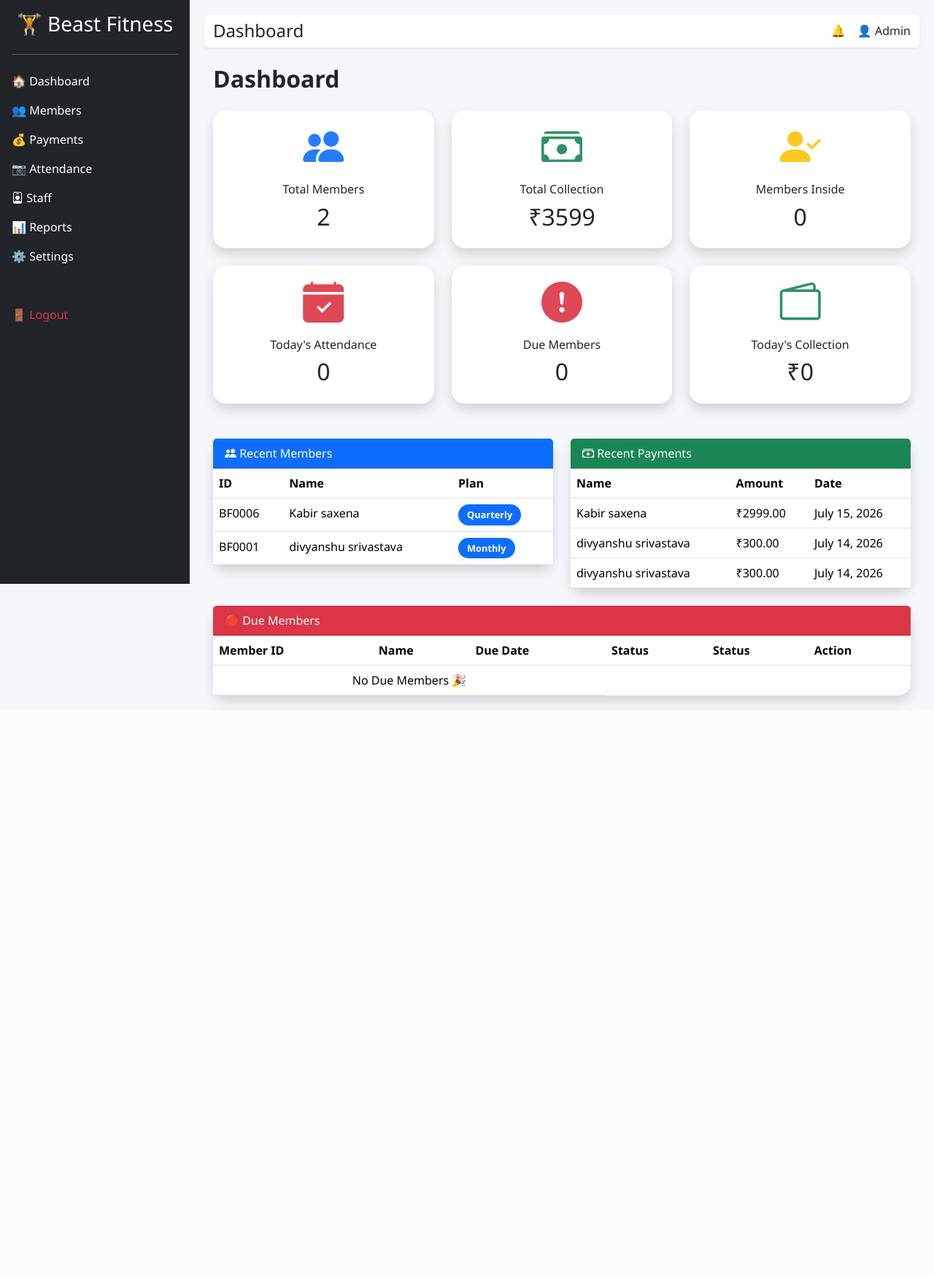
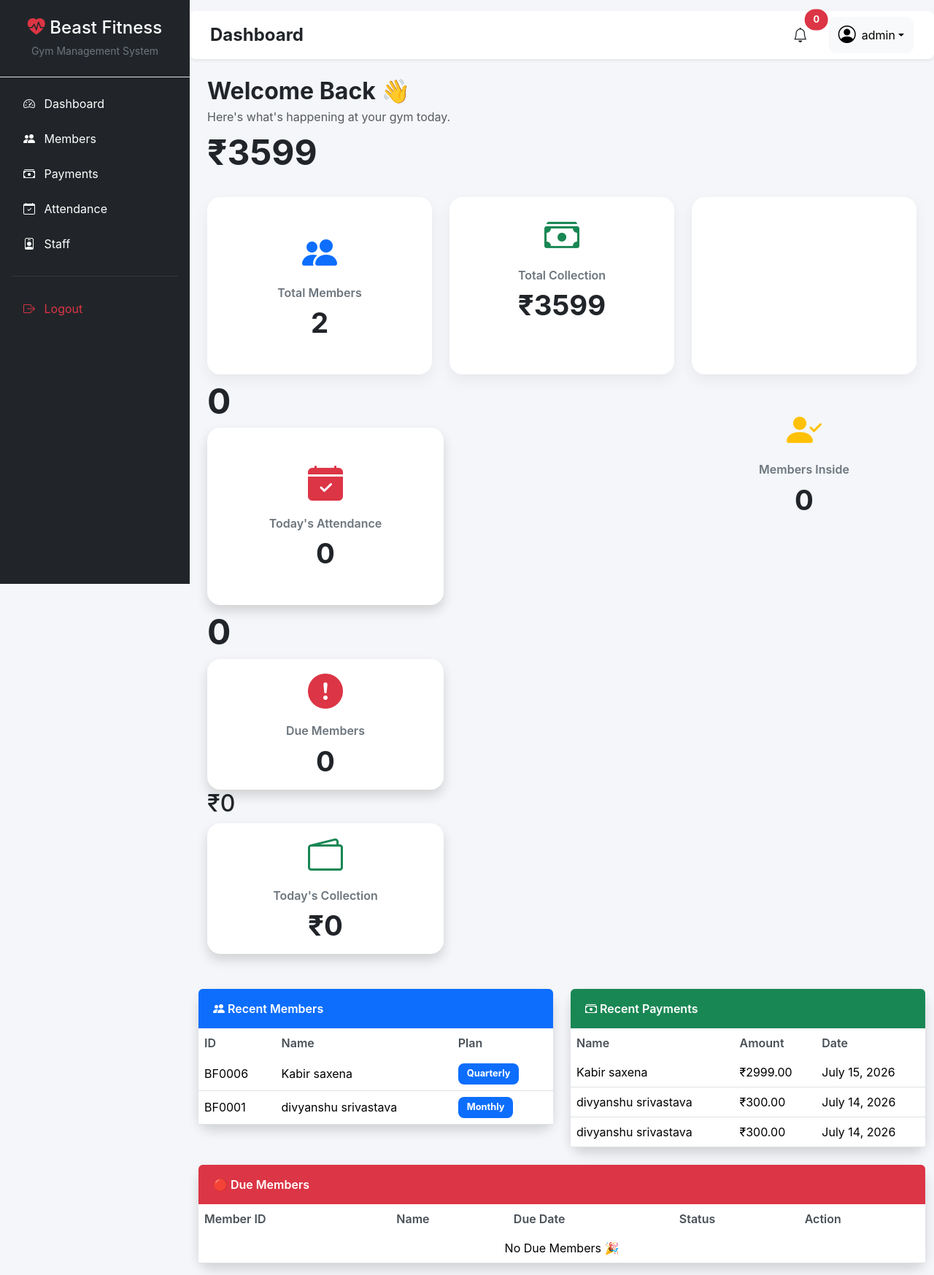
Before and after one commit to divyanshu-build/Beast-Fitness, a Django app: page / in a window 1280 px wide. Shown: the whole page at 73% size. Before the commit the page ends 968 px from the top, so only its background shows below. Run offline with Django 5.2, Linux system fonts and the light colour scheme; a user stored in the database is signed in; data comes from the database, SQL or seed files in the repository; both versions use the stored data as it was after the commit.

Commit message:
Completed Beast Fitness V1

```diff
--- a/static/css/style.css
+++ b/static/css/style.css
@@ -1,98 +1,209 @@
-body{
-    background:#f5f7fb;
-    font-family: 'Segoe UI', sans-serif;
+/* =========================
+   Beast Fitness Admin Theme
+========================= */
+
+*{
+    margin:0;
+    padding:0;
+    box-sizing:border-box;
 }
 
-/* Cards */
+body{
+    background:#f4f6f9;
+    font-family:Inter,Segoe UI,Tahoma,Geneva,Verdana,sans-serif;
+    overflow-x:hidden;
+}
 
+/* =========================
+   Sidebar
+========================= */
+
+.sidebar{
+    position:fixed;
+    top:0;
+    left:0;
+    width:260px;
+    height:100vh;
+    background:#1f2937;
+    color:#fff;
+    overflow-y:auto;
+    transition:.3s ease;
+    z-index:1050;
+}
+
+.sidebar .nav-link{
+    color:#d1d5db;
+    border-radius:10px;
+    margin-bottom:6px;
+    transition:.25s;
+}
+
+.sidebar .nav-link:hover{
+    background:#374151;
+    color:#fff;
+}
+
+.sidebar .nav-link.active{
+    background:#2563eb;
+    color:#fff;
+}
+
+/* =========================
+   Main Content
+========================= */
+
+.main-content{
+    margin-left:260px;
+    min-height:100vh;
+    transition:.3s ease;
+}
+
+/* =========================
+   Navbar
+========================= */
+
+.navbar{
+    position:sticky;
+    top:15px;
+    z-index:999;
+    border-radius:15px;
+}
+
+/* =========================
+   Cards
+========================= */
 .card{
     border:none;
     border-radius:18px;
-    transition:.3s;
+    box-shadow:0 8px 20px rgba(0,0,0,.06);
+}
+
+.card{
+    transition:all .3s ease;
 }
 
 .card:hover{
-    transform:translateY(-5px);
-    box-shadow:0 15px 35px rgba(0,0,0,.12)!important;
+    transform:translateY(-8px);
+    box-shadow:0 15px 35px rgba(0,0,0,.12);
 }
 
-/* Tables */
-
-.table{
-    margin-bottom:0;
-}
-
-.table thead{
-    background:#111827;
-    color:white;
-}
-
-.table-hover tbody tr:hover{
-    background:#f3f4f6;
-}
-
-/* Buttons */
+/* =========================
+   Buttons
+========================= */
 
 .btn{
     border-radius:10px;
 }
 
-.btn-success{
-    background:#16a34a;
-    border:none;
+/* =========================
+   Tables
+========================= */
+
+.table{
+    vertical-align:middle;
 }
 
-.btn-success:hover{
-    background:#15803d;
+.table-responsive{
+    border-radius:15px;
 }
 
-/* Badges */
+/* =========================
+   Overlay
+========================= */
+
+.sidebar-overlay{
+    display:none;
+}
+
+/* =========================
+   Mobile
+========================= */
+
+@media (max-width:992px){
+
+    .sidebar{
+        transform:translateX(-100%);
+    }
+
+    .sidebar.show{
+        transform:translateX(0);
+    }
+
+    .main-content{
+        margin-left:0;
+    }
+
+    .sidebar-overlay{
+        display:block;
+        position:fixed;
+        inset:0;
+        background:rgba(0,0,0,.45);
+        visibility:hidden;
+        opacity:0;
+        transition:.3s;
+        z-index:1040;
+    }
+
+    .sidebar.show + .sidebar-overlay{
+        visibility:visible;
+        opacity:1;
+    }
+
+    .navbar{
+        margin:10px;
+    }
+
+}
+
+@media (min-width:993px){
+
+    #menu-toggle{
+        display:none;
+    }
+
+}
+
+/* Dashboard Stats */
+
+.card-body i{
+    font-size:3rem;
+    margin-bottom:15px;
+}
+
+.card-body h6{
+    color:#6c757d;
+    font-weight:600;
+    margin-bottom:8px;
+}
+
+.card-body h2{
+    font-size:2.4rem;
+    font-weight:700;
+    margin:0;
+}
+
+.card-header{
+    border:none;
+    font-weight:600;
+    padding:15px 20px;
+}
+
+.table thead th{
+    border-bottom:none;
+    font-weight:600;
+    color:#495057;
+}
+
+.table tbody tr{
+    transition:.2s ease;
+}
+
+.table tbody tr:hover{
+    background:#f8f9fa;
+}
 
 .badge{
     padding:8px 12px;
-    border-radius:20px;
+    border-radius:8px;
     font-size:.8rem;
 }
-
-/* Dashboard Icons */
-
-.display-4{
-    opacity:.9;
-}
-
-/* Modal */
-
-.modal-content{
-    border:none;
-    border-radius:18px;
-}
-
-/* Inputs */
-
-.form-control,
-.form-select{
-    border-radius:10px;
-}
-
-/* Navbar */
-
-.navbar{
-    border-radius:15px;
-    margin-bottom:25px;
-}
-
-/* Sidebar */
-
-.sidebar{
-    background:#111827;
-}
-
-.sidebar a{
-    transition:.25s;
-}
-
-.sidebar a:hover{
-    background:#1f2937;
-    border-radius:10px;
-    padding-left:15px;
-}
--- /dev/null
+++ b/static/js/main.js
@@ -0,0 +1,31 @@
+document.addEventListener("DOMContentLoaded", () => {
+
+    const menuBtn = document.getElementById("menu-toggle");
+    const sidebar = document.querySelector(".sidebar");
+    const overlay = document.querySelector(".sidebar-overlay");
+
+    function openSidebar() {
+        sidebar.classList.add("show");
+    }
+
+    function closeSidebar() {
+        sidebar.classList.remove("show");
+    }
+
+    if (menuBtn) {
+        menuBtn.addEventListener("click", () => {
+            sidebar.classList.toggle("show");
+        });
+    }
+
+    if (overlay) {
+        overlay.addEventListener("click", closeSidebar);
+    }
+
+    window.addEventListener("resize", () => {
+        if (window.innerWidth > 992) {
+            closeSidebar();
+        }
+    });
+
+});
--- a/templates/base.html
+++ b/templates/base.html
@@ -7,25 +7,40 @@
     <title>Beast Fitness</title>
 
     <link href="https://cdn.jsdelivr.net/npm/bootstrap@5.3.7/dist/css/bootstrap.min.css" rel="stylesheet">
-
     <link rel="stylesheet" href="https://cdn.jsdelivr.net/npm/bootstrap-icons@1.13.1/font/bootstrap-icons.min.css">
-
     <link rel="stylesheet" href="{% static 'css/style.css' %}">
 </head>
+
+<script>
+document.addEventListener("DOMContentLoaded", function () {
+
+    const toggle = document.getElementById("menu-toggle");
+    const sidebar = document.querySelector(".sidebar");
+
+    if (toggle && sidebar) {
+        toggle.addEventListener("click", function () {
+            sidebar.classList.toggle("show");
+        });
+    }
+
+});
+</script>
 <body>
 
-{% include 'includes/sidebar.html' %}
+    {% include 'includes/sidebar.html' %}
+<div class="sidebar-overlay"></div>
+    <main class="main-content">
 
-<div class="flex-grow-1" style="margin-left:260px; padding:20px;">
+        {% include 'includes/navbar.html' %}
 
-    {% include 'includes/navbar.html' %}
+        <div class="container-fluid py-3">
+            {% block content %}
+            {% endblock %}
+        </div>
 
-    {% block content %}
-    {% endblock %}
+    </main>
 
-</div>
-
-<script src="https://cdn.jsdelivr.net/npm/bootstrap@5.3.7/dist/js/bootstrap.bundle.min.js"></script>
-
+    <script src="https://cdn.jsdelivr.net/npm/bootstrap@5.3.7/dist/js/bootstrap.bundle.min.js"></script>
+<script src="{% static 'js/main.js' %}"></script>
 </body>
 </html>
--- a/templates/dashboard.html
+++ b/templates/dashboard.html
@@ -3,22 +3,23 @@
 {% block content %}
 
 <div class="container-fluid">
-
-    <h2 class="fw-bold mb-4">
-        Dashboard
-    </h2>
+<div class="mb-4">
+    <h2 class="fw-bold mb-1">Welcome Back 👋</h2>
+    <p class="text-muted mb-0">
+        Here's what's happening at your gym today.
+    </p>
+</div>
 
     <!-- Dashboard Cards -->
 
     <div class="row g-4">
 
-        <!-- Total Members -->
+      <h2 class="fw-bold display-5 mt-2">₹{{ total_collection }}</h2>
 
         <div class="col-lg-4 col-md-6">
+<div class="card border-0 h-100">
 
-            <div class="card shadow border-0">
-
-                <div class="card-body text-center">
+                <div class="card-body text-center p-5">
 
                     <i class="bi bi-people-fill display-4 text-primary"></i>
 
@@ -35,10 +36,9 @@
         <!-- Total Collection -->
 
         <div class="col-lg-4 col-md-6">
+<div class="card border-0 h-100">
 
-            <div class="card shadow border-0">
-
-                <div class="card-body text-center">
+                <div class="card-body text-center py-4">
 
                     <i class="bi bi-cash-stack display-4 text-success"></i>
 
@@ -56,15 +56,15 @@
 
         <div class="col-lg-4 col-md-6">
 
-            <div class="card shadow border-0">
+            <div class="card border-0 h-100"></div>
 
-                <div class="card-body text-center">
+                <div class="card-body text-center p-5">
 
                     <i class="bi bi-person-check-fill display-4 text-warning"></i>
 
                     <h6 class="mt-3">Members Inside</h6>
 
-                    <h2>{{ inside_gym }}</h2>
+                    <h2 class="fw-bold display-5 mt-2">{{ inside_gym }}</h2>
 
                 </div>
 
@@ -72,13 +72,13 @@
 
         </div>
 
-        <!-- Today's Attendance -->
+        <h2 class="fw-bold display-5 mt-2">{{ today_attendance }}</h2>
 
         <div class="col-lg-4 col-md-6">
 
             <div class="card shadow border-0">
 
-                <div class="card-body text-center">
+                <div class="card-body text-center p-5">
 
                     <i class="bi bi-calendar-check-fill display-4 text-danger"></i>
 
@@ -91,8 +91,7 @@
             </div>
 
         </div>
-
-        <!-- Due Members -->
+<h2 class="fw-bold display-5 mt-2">{{ due_members }}</h2>
 
         <div class="col-lg-4 col-md-6">
 
@@ -112,7 +111,7 @@
 
         </div>
 
-        <!-- Today's Collection -->
+        <h2>₹{{ today_collection }}</h2>
 
         <div class="col-lg-4 col-md-6">
 
@@ -143,8 +142,7 @@
         <div class="col-lg-6">
 
             <div class="card shadow">
-
-                <div class="card-header bg-primary text-white">
+<div class="card-header bg-primary text-white rounded-top">
 
                     <i class="bi bi-people-fill"></i>
 
@@ -221,8 +219,7 @@
         <div class="col-lg-6">
 
             <div class="card shadow">
-
-                <div class="card-header bg-success text-white">
+<div class="card-header bg-success text-white rounded-top">
 
                     <i class="bi bi-cash-stack"></i>
 
@@ -295,8 +292,7 @@
         <div class="col-lg-12">
 
             <div class="card shadow">
-
-                <div class="card-header bg-danger text-white">
+<div class="card-header bg-danger text-white rounded-top">
 
                     🔴 Due Members
 
@@ -309,18 +305,11 @@
                         <thead>
 
 <tr>
-
-    <th>Member ID</th>
-
-    <th>Name</th>
-
-    <th>Due Date</th>
-
-    <th>Status</th>
-
-    <th>Status</th>
-
-    <th>Action</th>
+<th>Member ID</th>
+<th>Name</th>
+<th>Due Date</th>
+<th>Status</th>
+<th>Action</th>
 
 </tr>
 
@@ -358,29 +347,7 @@
         💰 Receive
     </a>
 </td>
-    <td>
 
-        {% if member.display_status == "Overdue" %}
-
-            <span class="badge bg-danger">
-                🔴 Overdue
-            </span>
-
-        {% elif member.display_status == "Due Today" %}
-
-            <span class="badge bg-warning text-dark">
-                🟡 Due Today
-            </span>
-
-        {% else %}
-
-            <span class="badge bg-success">
-                🟢 Paid
-            </span>
-
-        {% endif %}
-
-    </td>
 
 </tr>
 
@@ -388,7 +355,7 @@
 
                             <tr>
 
-                                <td colspan="3" class="text-center">
+                                <td colspan="5" class="text-center">
 
                                     No Due Members 🎉
 
--- a/templates/includes/navbar.html
+++ b/templates/includes/navbar.html
@@ -1,20 +1,58 @@
-<nav class="navbar navbar-expand-lg bg-white shadow-sm rounded mb-4">
+<nav class="navbar navbar-expand-lg bg-white shadow-sm rounded-3 px-3 mb-4">
 
     <div class="container-fluid">
 
-        <h4 class="mb-0">
+        <!-- Mobile Menu Button -->
+        <button class="btn btn-dark d-lg-none me-2" id="menu-toggle">
+            <i class="bi bi-list"></i>
+        </button>
+
+        <!-- Page Title -->
+        <h4 class="mb-0 fw-bold">
             Dashboard
         </h4>
 
-        <div class="d-flex align-items-center">
+        <div class="ms-auto d-flex align-items-center">
 
-            <span class="me-3">
-                🔔
-            </span>
+            <button class="btn position-relative me-3">
+                <i class="bi bi-bell fs-5"></i>
+                <span class="position-absolute top-0 start-100 translate-middle badge rounded-pill bg-danger">
+                    0
+                </span>
+            </button>
 
-            <span>
-                👤 Admin
-            </span>
+            <div class="dropdown">
+
+                <button class="btn btn-light dropdown-toggle d-flex align-items-center"
+                        data-bs-toggle="dropdown">
+
+                    <i class="bi bi-person-circle fs-4 me-2"></i>
+
+                    {{ request.user.username }}
+
+                </button>
+
+                <ul class="dropdown-menu dropdown-menu-end">
+
+                    <li>
+                        <a class="dropdown-item" href="/admin/">
+                            <i class="bi bi-gear me-2"></i>
+                            Django Admin
+                        </a>
+                    </li>
+
+                    <li><hr class="dropdown-divider"></li>
+
+                    <li>
+                        <a class="dropdown-item text-danger" href="/logout/">
+                            <i class="bi bi-box-arrow-right me-2"></i>
+                            Logout
+                        </a>
+                    </li>
+
+                </ul>
+
+            </div>
 
         </div>
 
--- a/templates/includes/sidebar.html
+++ b/templates/includes/sidebar.html
@@ -1,41 +1,47 @@
-<div class="bg-dark text-white vh-100 p-3" style="width:260px; position:fixed;">
+<div class="sidebar bg-dark text-white">
 
-    <h3 class="text-center mb-4">
-        🏋️ Beast Fitness
-    </h3>
+    <div class="text-center py-4 border-bottom">
+        <h4 class="mb-1">
+            <i class="bi bi-heart-pulse-fill text-danger"></i>
+            Beast Fitness
+        </h4>
+        <small class="text-secondary">Gym Management System</small>
+    </div>
 
-    <hr>
+    <div class="p-3">
 
-    <a href="#" class="text-white text-decoration-none d-block py-2">
-        🏠 Dashboard
-    </a>
+        <a href="/" class="nav-link text-white py-2 px-3 mb-2 rounded">
+            <i class="bi bi-speedometer2 me-2"></i>
+            Dashboard
+        </a>
 
-    <a href="/members/" class="text-white d-block py-2 text-decoration-none">
-    👥 Members
-    </a>
+        <a href="/members/" class="nav-link text-white py-2 px-3 mb-2 rounded">
+            <i class="bi bi-people-fill me-2"></i>
+            Members
+        </a>
 
-    <a href="/payments/" class="text-white d-block py-2 text-decoration-none">
-    💰 Payments
-</a>
+        <a href="/payments/" class="nav-link text-white py-2 px-3 mb-2 rounded">
+            <i class="bi bi-cash-stack me-2"></i>
+            Payments
+        </a>
 
-    <a href="#" class="text-white text-decoration-none d-block py-2">
-        📷 Attendance
-    </a>
+        <a href="/attendance/" class="nav-link text-white py-2 px-3 mb-2 rounded">
+            <i class="bi bi-calendar-check me-2"></i>
+            Attendance
+        </a>
 
-    <a href="/staff/" class="text-white text-decoration-none d-block py-2">
-    <i class="bi bi-person-badge"></i> Staff
-</a>
+        <a href="/staff/" class="nav-link text-white py-2 px-3 mb-2 rounded">
+            <i class="bi bi-person-badge me-2"></i>
+            Staff
+        </a>
 
-    <a href="#" class="text-white text-decoration-none d-block py-2">
-        📊 Reports
-    </a>
+        <hr class="text-secondary my-4">
 
-    <a href="#" class="text-white text-decoration-none d-block py-2">
-        ⚙️ Settings
-    </a>
+        <a href="/logout/" class="nav-link text-danger py-2 px-3 rounded">
+            <i class="bi bi-box-arrow-right me-2"></i>
+            Logout
+        </a>
 
-    <a href="#" class="text-danger text-decoration-none d-block mt-5">
-        🚪 Logout
-    </a>
+    </div>
 
 </div>
```
Also changed, not shown: db.sqlite3, 1 other file.
